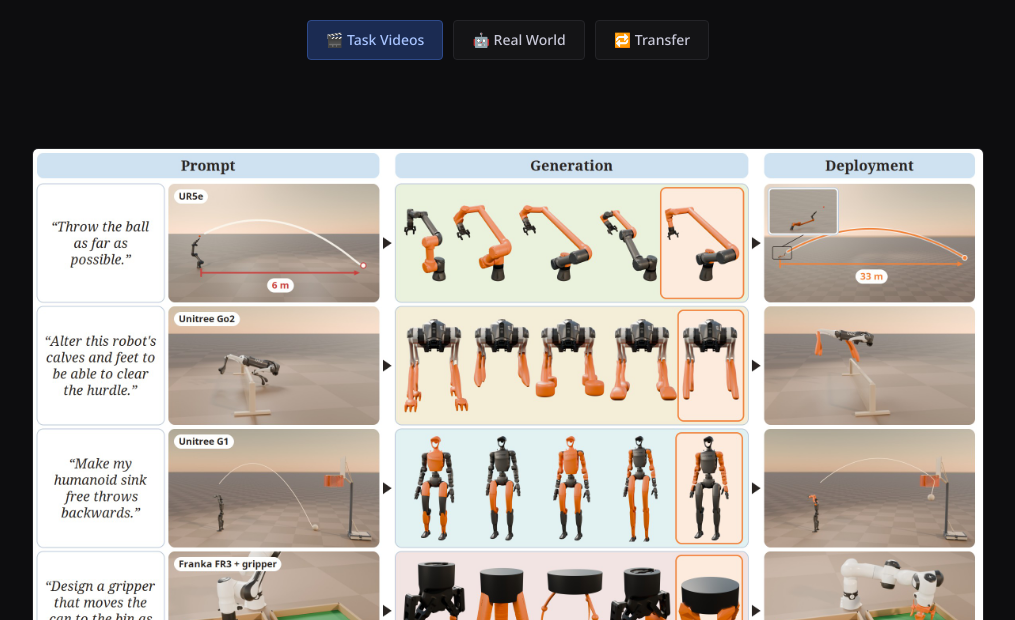
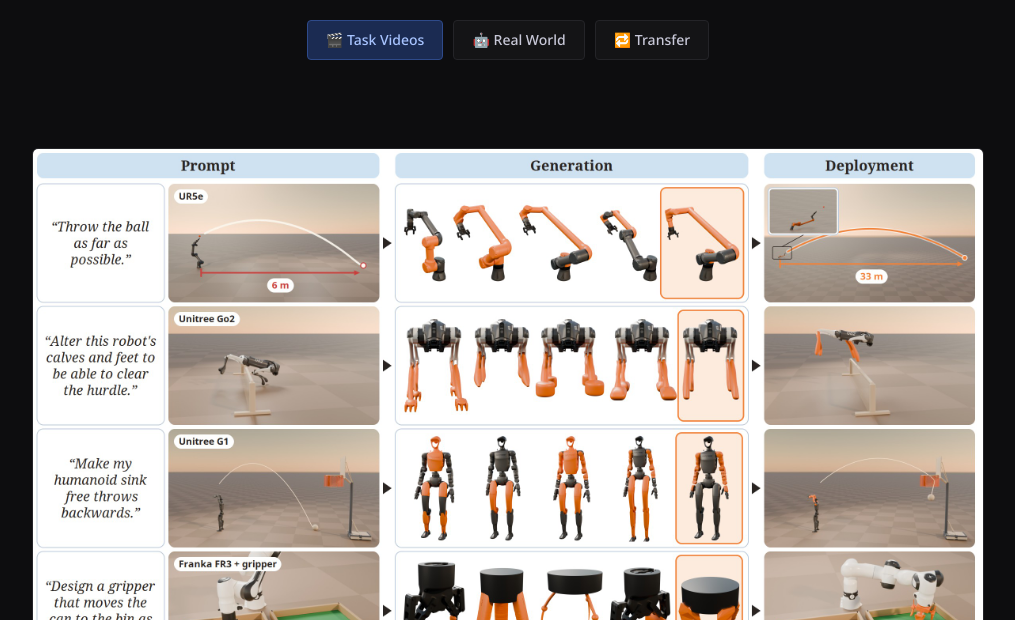
Before and after one commit to An-Axolotl/L2D, a plain HTML site: page index.html in a window 1280 px wide. Shown: the part 180-800 px from the top of the page, without its empty margins (132-1147 px from the left). Drawn offline with Linux system fonts and the light colour scheme.

Commit message:
Teaser v78: white generation cards
Co-Authored-By: Claude Fable 5.1 <noreply@anthropic.com>

```diff
--- a/index.html
+++ b/index.html
@@ -191,7 +191,7 @@
 </header>
 
 <div class="hero-wrap">
-    <img src="figures/teaser_v77.jpg" alt="Prompt, generation and deployment for four robots: a UR5e throwing a ball, a Go2 jumping a hurdle, a G1 humanoid shooting free throws and a Franka gripper moving a can between bins." loading="eager">
+    <img src="figures/teaser_v78.jpg" alt="Prompt, generation and deployment for four robots: a UR5e throwing a ball, a Go2 jumping a hurdle, a G1 humanoid shooting free throws and a Franka gripper moving a can between bins." loading="eager">
     <div class="hero-caption">From a sentence and a stock robot to a co-designed body, a motion that performs the task, and manufacturable parts.</div>
 </div>
 
```
Also changed, not shown: figures/teaser_v78.jpg (added).
